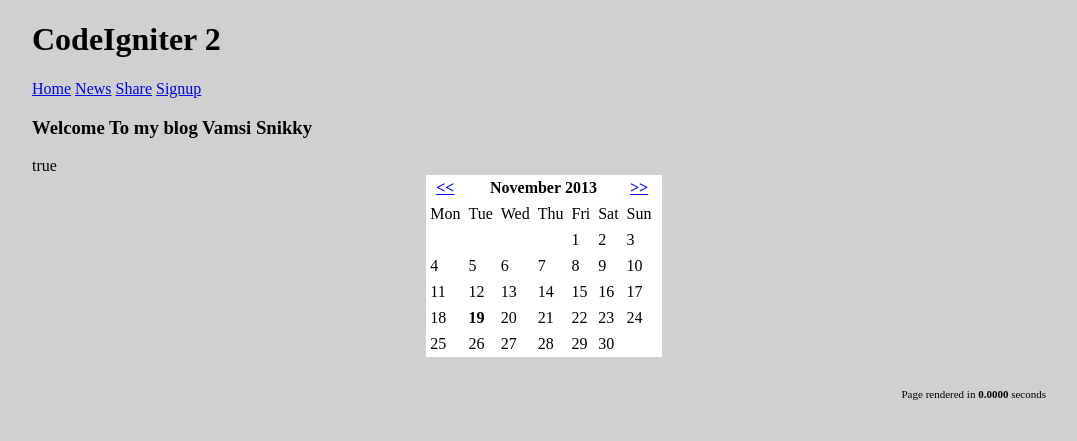
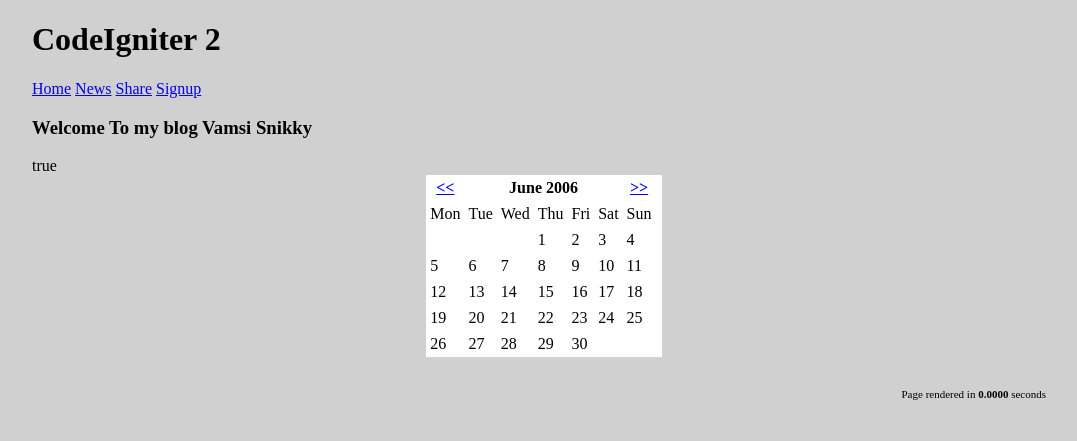
Before and after one commit to vamsisnikky/CodeIgniter, a CodeIgniter app: page /CodeIgniter/ in a window 1280 px wide. Shown: the top 441 px of the page, without its empty margins (96-1173 px from the left). Run offline with CodeIgniter, Linux system fonts and the light colour scheme.

Commit message:
Changed calander

```diff
--- a/application/views/pages/home.php
+++ b/application/views/pages/home.php
@@ -22,7 +22,7 @@ and open the template in the editor.
 
         ?>
         <div id="calendar">
-            <?php echo $this->calendar->generate();?>
+            <?php echo $this->calendar->generate(2006,6);?>
         </div>
        <!--alternative syntax of php code calling-->
 
```
